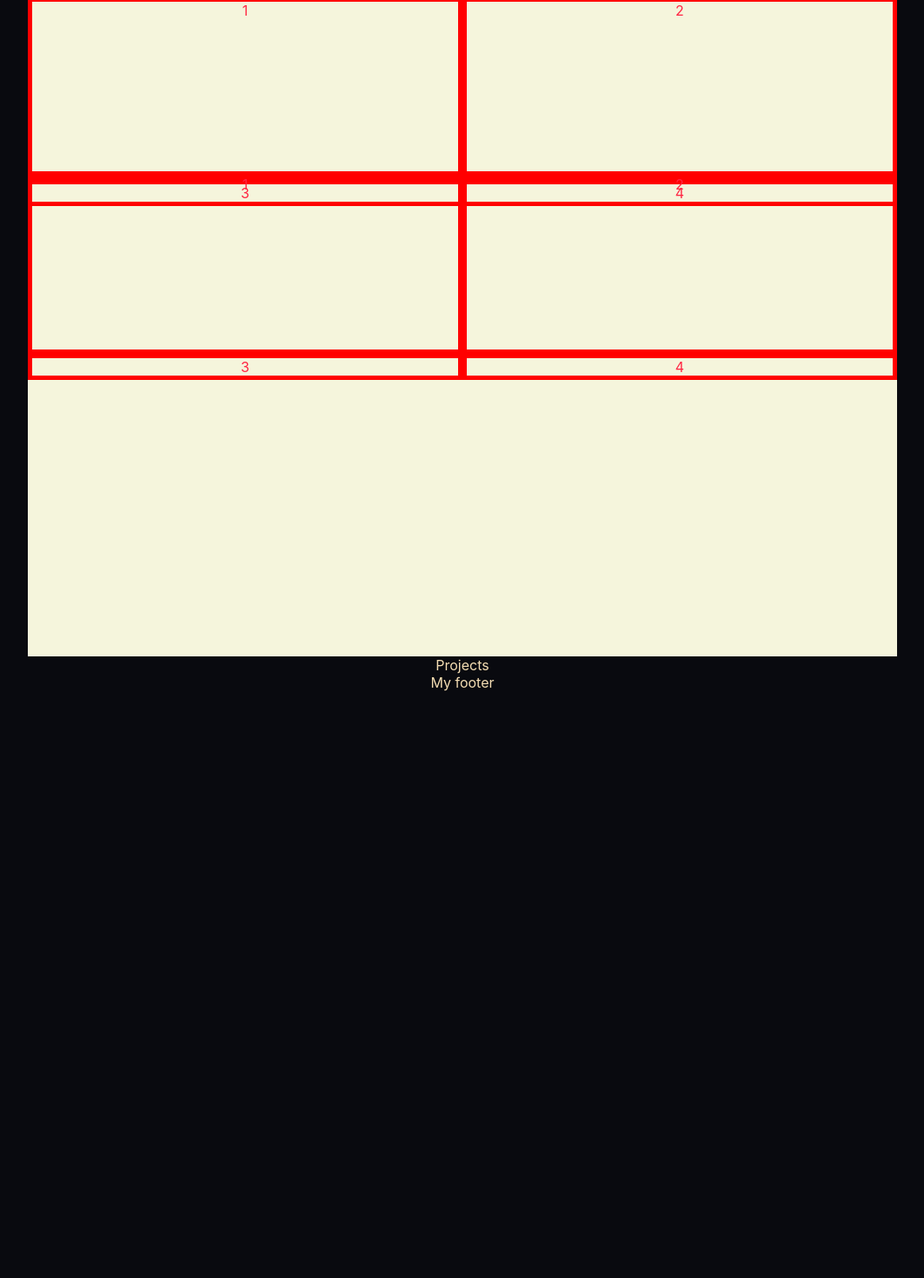
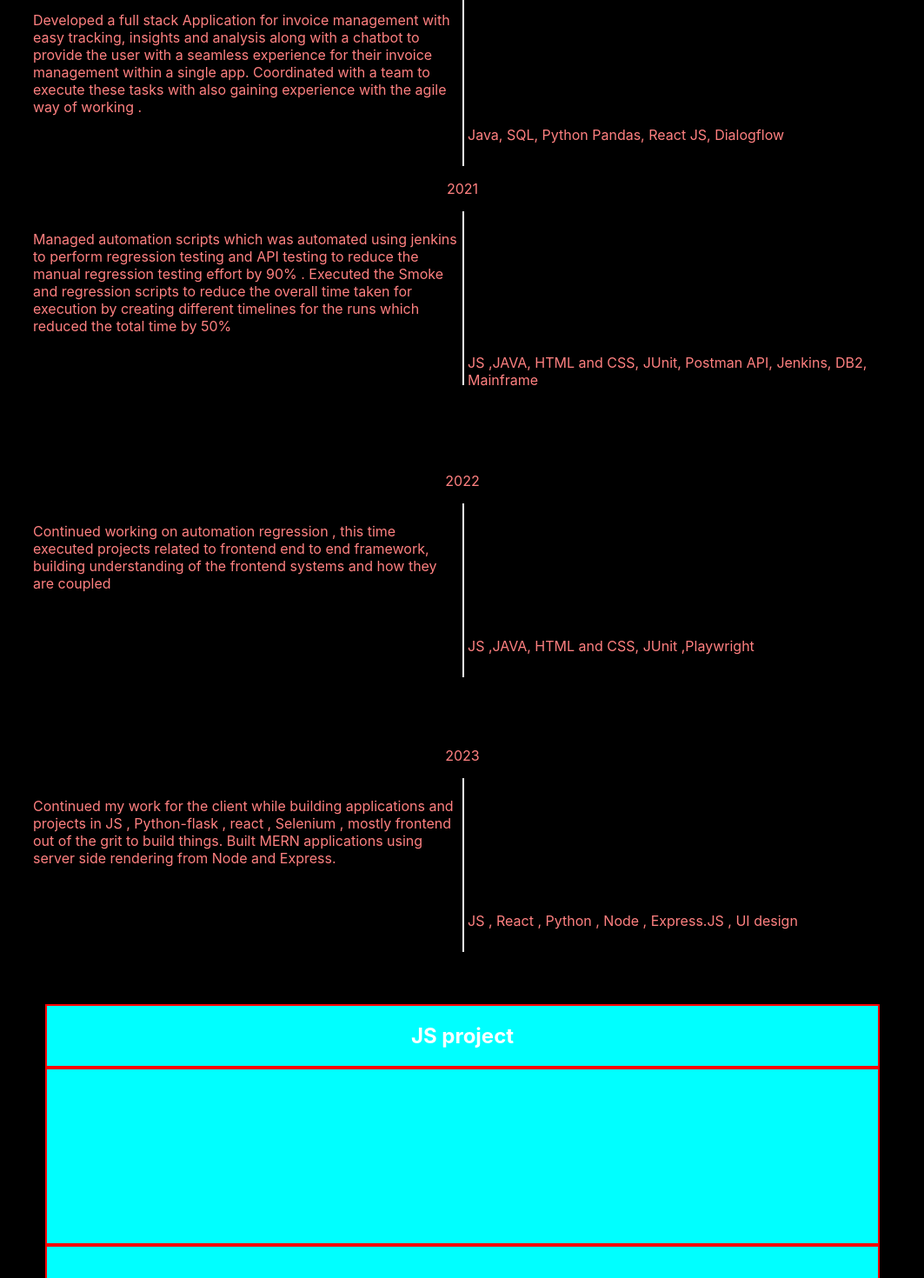
Before and after one commit to PranavJSX/React_folio, a React (Create React App) app: page / in a window 1280 px wide. Shown: the part 884-2354 px from the top of the page at 87% size, without its empty margins (108-1171 px from the left). Before the commit the page ends 1679 px from the top, so only its background shows below. Built offline with nearby package versions, Linux system fonts and the light colour scheme.

Commit message:
finalizing the myjourney part and currently working on the my projects.

```diff
--- /dev/null
+++ b/src/Custom Components/Material/Shared/Card_prints.css
@@ -0,0 +1,10 @@
+.main_card_div{
+    border: solid red;
+    border-width: 2px;
+    display: flex;
+    flex-direction: column;
+}
+
+.main_card_div>div{
+    height: 40px;
+}
--- /dev/null
+++ b/src/Custom Components/Material/Shared/Card_prints.jsx
@@ -0,0 +1,11 @@
+import React from 'react'
+import './Card_prints.css'
+
+export const Card_prints = (props) => {
+
+  return (
+    <div className='main_card_div'>
+        <h2>{props.myobj.title}</h2>
+    </div>
+  )
+}
--- a/src/Custom Components/Material/Shared/Main.css
+++ b/src/Custom Components/Material/Shared/Main.css
@@ -1,8 +1,8 @@
 body{
-    background-color: rgb(9, 10, 15);
+    background-color: rgb(0, 0, 0);
     /* background-image: url('../../../Images/stars-1654074_1920.jpg'); */
     background-size: cover;
-    color: wheat;
+    color: rgb(255, 255, 255);
 }
 
 
@@ -11,3 +11,7 @@ div:nth-child(2){
     height: 200px;
     /* background-color: rgb(203, 159, 159); */
 }
+
+.myprojects_div{
+    margin-top: 400px;
+}
--- a/src/Custom Components/Material/Shared/Main.jsx
+++ b/src/Custom Components/Material/Shared/Main.jsx
@@ -3,13 +3,14 @@ import './Main.css'
 import { Header } from '../../../Home_page_components/Top/Header'
 import { Basic_info } from '../../../Home_page_components/Middle/Basic_info'
 import { My_journey } from '../../../Home_page_components/Middle/My_journey'
+import { Projects } from '../../../Home_page_components/Middle/Projects'
 
 export const Main = () => {
     return <>
     <div><Header/></div>
     <div><Basic_info/></div>
     <div><My_journey/></div>
-    <div>Projects</div>
-    <footer>My footer</footer>
+    <div className='myprojects_div'><Projects/></div>
+    <footer></footer>
         </>
 }
--- a/src/Home_page_components/Middle/Journey_grid.css
+++ b/src/Home_page_components/Middle/Journey_grid.css
@@ -1,25 +1,29 @@
 .main_outer_journey_grid{
-    background-color: beige;
-    color: rgb(255, 38, 67);
+    /* background-color: beige; */
+    color: rgb(255, 128, 128);
     width: 1000px;
     height: 800px;
     margin: 0 auto;
 }
 
 .main_line{
-    border-left: 2px solid red;
-    min-height: 200px;
-    margin-left: 50%;
+    border-left: 2px solid rgb(255, 255, 255);
+    min-height: 150px;
+    margin-left: 0%;
 }
 
 
 .journey_obj_grid_main{
     display: grid;
     grid-template-columns: 50% 50%;
-    grid-template-rows: auto auto;
+    grid-template-rows: 50% 50%;
+    margin-top: 0px;
 }
 
-.journey_obj_grid_main>div{
-    border: solid red;
-    border-width: 5px;
+
+.highlight_para{
+    text-align: left;
+    padding: 6px;
+    /* border: solid rgb(255, 172, 172); */
+    /* border-width: 1px; */
 }
--- a/src/Home_page_components/Middle/Journey_grid.jsx
+++ b/src/Home_page_components/Middle/Journey_grid.jsx
@@ -1,6 +1,7 @@
 import React, { useState } from 'react'
 import './Journey_grid.css'
 import { Fade } from 'react-awesome-reveal'
+
 
 export const Journey_grid = () => {
 
@@ -8,28 +9,47 @@ export const Journey_grid = () => {
     const my_journey_obj=[{
         id:1,
         year:'2020',
-        exp_string:'',
-        Worked_in:'',
-        },{
-        id:2,
-        year:'2021',
-        exp_string:'',
-        Worked_in:'',
-        }]
+        exp_string:`Developed a full stack Application for invoice management with easy tracking, insights and
+        analysis along with a chatbot to provide the user with a seamless experience for their
+        invoice management within a single app.
+        Coordinated with a team to execute these tasks with also gaining experience with the agile
+way of working .`,
+        tech:`Java, SQL, Python Pandas, React JS, Dialogflow`,
+    },{
+         year:'2021',
+        exp_string:`Managed automation scripts which was automated using jenkins to perform regression
+        testing and API testing to reduce the manual regression testing effort by 90% .
+        Executed the Smoke and regression scripts to reduce the overall time taken for execution by
+        creating different timelines for the runs which reduced the total time by 50%`,
+        tech:'JS ,JAVA, HTML and CSS, JUnit, Postman API, Jenkins, DB2, Mainframe',
+        },
+        {
+            year:'2022',
+           exp_string:`Continued working on automation regression , this time executed projects
+           related to frontend end to end framework, building understanding of the frontend systems
+           and how they are coupled`,
+           tech:'JS ,JAVA, HTML and CSS, JUnit ,Playwright',
+           },
+         { year:'2023',
+           exp_string:`Continued my work for the client while building applications and projects
+           in JS , Python-flask , react , Selenium , mostly frontend out of the grit to build things.
+           Built MERN applications using server side rendering from Node and Express.`,
+           tech:'JS , React , Python , Node , Express.JS , UI design ',
+           }
+        ]
 
     const [Count,setCount] = useState(my_journey_obj.length)
-
     const print_journey_obj = my_journey_obj.map(element=>{
+        console.log(element.tech)
         return(<>
             <Fade delay={200}>
-            {/* <div className='main_line'></div>
-            <div>{element.year}</div> */}
-            <div className='journey_obj_grid_main'>
-                <div>1</div>
-                <div>2</div>
-                <div>3</div>
-                <div>4</div>
-            </div>
+            <p>{element.year}</p>
+                <div className='journey_obj_grid_main'>
+                    <p className='highlight_para'>{element.exp_string}</p>
+                    <div className='main_line'></div>
+                    <p></p>
+                    <p className='highlight_para'>{element.tech}</p>
+                </div>
             </Fade>
             </>
         )
@@ -39,7 +59,6 @@ export const Journey_grid = () => {
     <>
     <div className='main_outer_journey_grid'>
     <Fade delay={200}>
-    <h3>Beginning</h3>
     </Fade>
     {print_journey_obj}
     </div>
--- /dev/null
+++ b/src/Home_page_components/Middle/Projects.css
@@ -0,0 +1,6 @@
+.project_div{
+    background-color: aqua;
+    height: fit-content;
+    width: 75%;
+    margin: 0% auto;
+}
--- /dev/null
+++ b/src/Home_page_components/Middle/Projects.jsx
@@ -0,0 +1,32 @@
+import React from 'react'
+import { Card_prints } from '../../Custom Components/Material/Shared/Card_prints'
+import './Projects.css'
+
+export const Projects = () => {
+    const projects_obj_arr=[{
+        title:'JS project',
+        detials:'',
+        tech:'',
+        link:'',
+        videos:''
+    },{title:'',
+        detials:'',
+        tech:'',
+        link:'',
+        videos:''
+    },{
+        title:'',
+        detials:'',
+        tech:'',
+        link:'',
+        videos:''
+    }]
+
+  return (
+    <div className='project_div'>
+        {projects_obj_arr.map(i=>{
+            return(<Card_prints myobj={i}/>)
+        })}
+    </div>
+  )
+}
```
